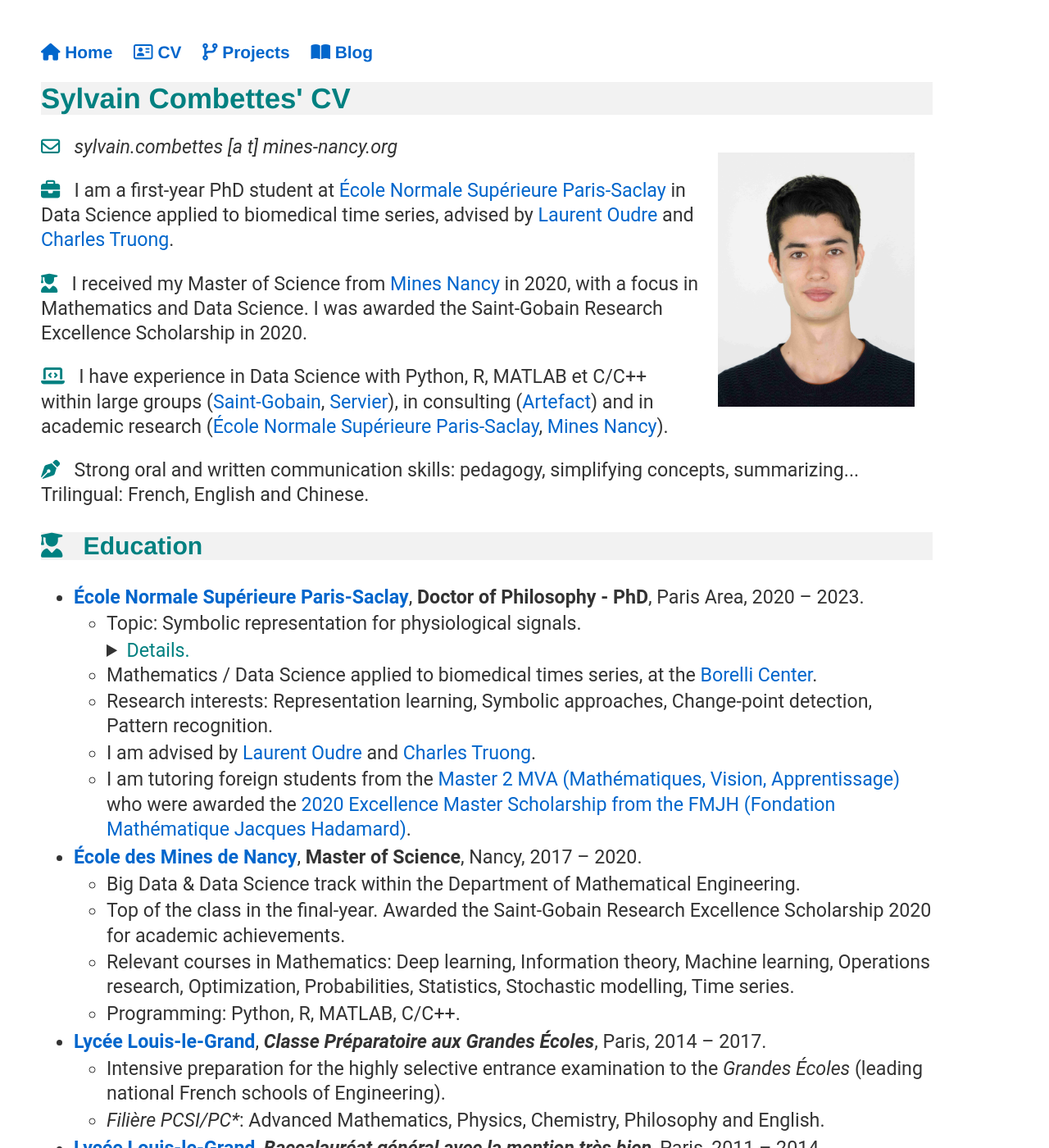
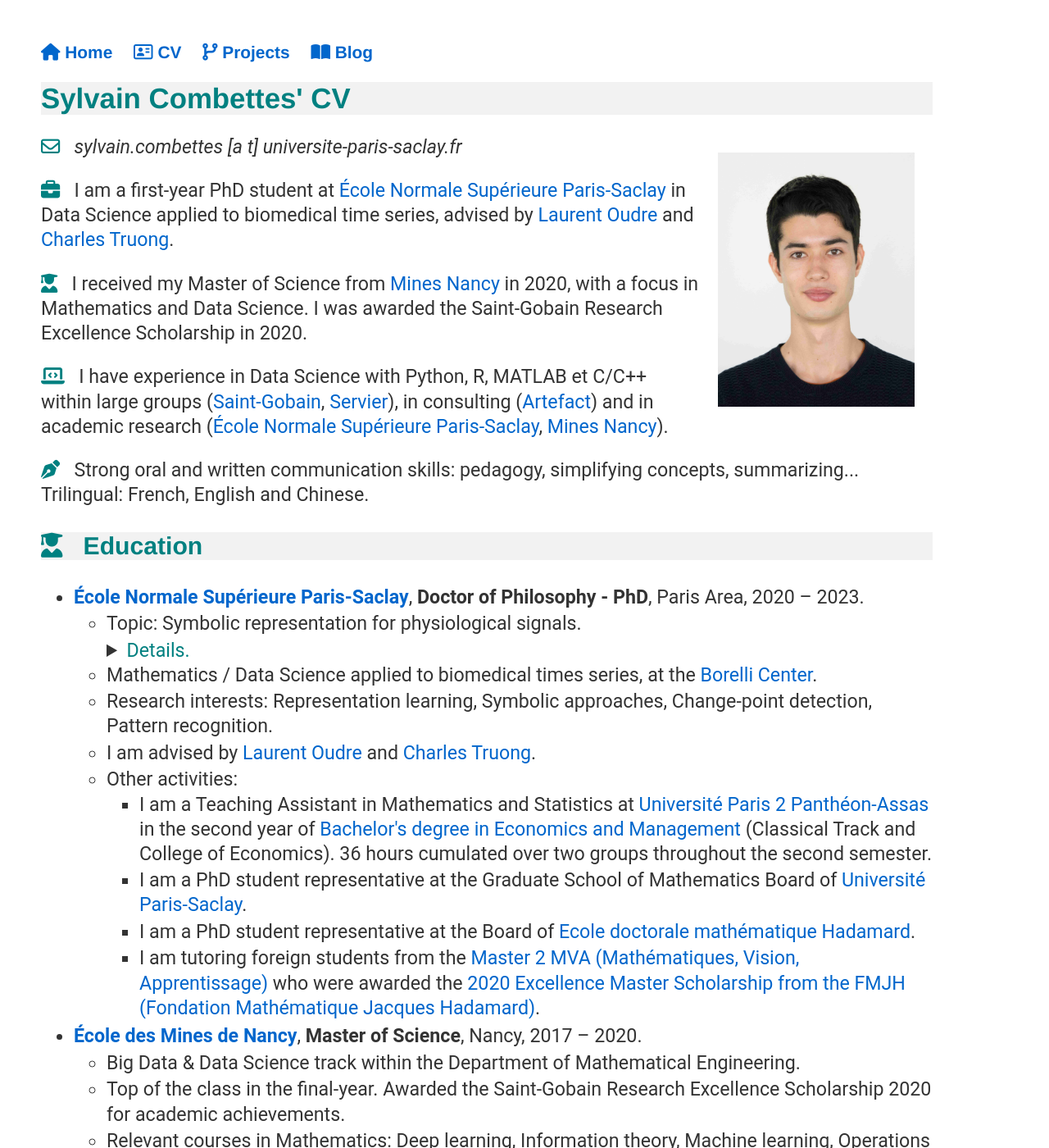
Before and after one commit to sylvaincom/sylvaincom.github.io, a Jekyll site: the page built from cv/index.html, in a window 1280 px wide and 1400 px high. Shown: the whole window at 82% size. Built offline with Jekyll 4.4.1, drawn with Linux system fonts in a browser that asks for light colours; nearby versions of some CDN libraries.

Commit message:
Updating the content

```diff
--- a/cv/index.html
+++ b/cv/index.html
@@ -13,7 +13,7 @@ title: Sylvain Combettes' CV
     </div>
 
     <div class="column">
-    <p> <i class="far fa-envelope" style="color:#008080"></i> &nbsp; <i>sylvain.combettes [a t] mines-nancy.org</i></p>
+    <p> <i class="far fa-envelope" style="color:#008080"></i> &nbsp; <i>sylvain.combettes [a t] universite-paris-saclay.fr</i></p>
 
     <p> <i class="fas fa-briefcase" style="color:#008080"></i> &nbsp; I am a first-year PhD student at <a href="https://en.wikipedia.org/wiki/%C3%89cole_normale_sup%C3%A9rieure_Paris-Saclay" target="_blank">École Normale Supérieure Paris-Saclay</a> in Data Science applied to biomedical time series, advised by <a href="http://www.laurentoudre.fr/" target="_blank">Laurent Oudre</a> and <a href="https://charles.doffy.net" target="_blank">Charles Truong</a>.</p>
 
@@ -41,10 +41,17 @@ title: Sylvain Combettes' CV
 		<ul>
 			<li>Topic: Symbolic representation for physiological signals.</li>
 			<details><summary><a style="color:#008080">Details.</a></summary>The objective of the thesis is to construct symbolic representations adapted for the processing of physiological data acquired during multi-sensor experimental protocols. The analysis of these heterogeneous data is particularly complex because of their multivariate, multimodal and non-stationary properties. The idea is to represent a data flow in the form of a series of symbols (barcodes), reflecting not only the temporal evolution of the observed phenomena, but also the evolution of the link between the different modalities. These representations will be based on the study of local phenomena observed in the data (stationary regimes or repetitive patterns) in order to adapt the representation to the physiological phenomena of interest. One of the stakes of this thesis is also to build adapted metrics allowing to compare these data, especially for longitudinal monitoring and inter-individual comparison.</details>
-			<li>Mathematics / Data Science applied to biomedical times series, at the <a href="https://www.centreborelli.fr/" target="_blank">Borelli Center</a>.</li>
+			<li>Mathematics / Data Science applied to biomedical times series, at the <a href="http://www.centreborelli.fr/" target="_blank">Borelli Center</a>.</li>
 			<li>Research interests: Representation learning, Symbolic approaches, Change-point detection, Pattern recognition.</li>
 			<li>I am advised by <a href="http://www.laurentoudre.fr/" target="_blank">Laurent Oudre</a> and <a href="https://charles.doffy.net" target="_blank">Charles Truong</a>.</li>
-			<li>I am tutoring foreign students from the <a href="https://www.master-mva.com" target="_blank">Master 2 MVA (Mathématiques, Vision, Apprentissage)</a> who were awarded the <a href="https://www.fondation-hadamard.fr/en/master-master-scholarship/master-491-call-applications" target="_blank">2020 Excellence Master Scholarship from the FMJH (Fondation Mathématique Jacques Hadamard)</a>.</li>
+			<li>Other activities:
+				<ul>
+					<li>I am a Teaching Assistant in Mathematics and Statistics at <a href="https://en.wikipedia.org/wiki/Paris_2_Panth%C3%A9on-Assas_University" target="_blank">Université Paris 2 Panthéon-Assas</a> in the second year of <a href="https://www.u-paris2.fr/fr/formations/offre-de-formation/licence-economie-et-gestion" target="_blank">Bachelor's degree in Economics and Management</a> (Classical Track and College of Economics). 36 hours cumulated over two groups throughout the second semester.</li>
+					<li>I am a PhD student representative at the Graduate School of Mathematics Board of <a href=" https://www.universite-paris-saclay.fr/en/graduate-school-mathematics" target="_blank">Université Paris-Saclay</a>.</li>
+					<li>I am a PhD student representative at the Board of <a href=" https://www.universite-paris-saclay.fr/en/doctoral-schools/doctoral-school-mathematics-hadamard-edmh" target="_blank">Ecole doctorale mathématique Hadamard</a>.</li>
+					<li>I am tutoring foreign students from the <a href="https://www.master-mva.com" target="_blank">Master 2 MVA (Mathématiques, Vision, Apprentissage)</a> who were awarded the <a href="https://www.fondation-hadamard.fr/en/master-master-scholarship/master-491-call-applications" target="_blank">2020 Excellence Master Scholarship from the FMJH (Fondation Mathématique Jacques Hadamard)</a>.</li>
+				</ul>
+			</li>
 		</ul>
 
 	<li><b><a href="https://en.wikipedia.org/wiki/%C3%89cole_nationale_sup%C3%A9rieure_des_mines_de_Nancy" target="_blank">École des Mines de Nancy</a></b>, <b>Master of Science</b>, Nancy, 2017 &ndash; 2020.</li>
--- a/index.html
+++ b/index.html
@@ -7,7 +7,7 @@ title: Sylvain Combettes' homepage
 
 <h1> Welcome to Sylvain Combettes' homepage!</h1>
 
-<p> <i class="far fa-address-card" style="color:#008080"></i> &nbsp; I am a first-year PhD student in Data Science at the <a href="https://www.centreborelli.fr/" target="_blank">Borelli Center</a>, a research department of <a href="https://ens-paris-saclay.fr/en" target="_blank">École Normale Supérieure Paris-Saclay</a>. I am advised by <a href="http://www.laurentoudre.fr" target="_blank">Laurent Oudre</a> and <a href="https://charles.doffy.net" target="_blank">Charles Truong</a>.</br>
+<p> <i class="far fa-address-card" style="color:#008080"></i> &nbsp; I am a first-year PhD student in Data Science at the <a href="http://www.centreborelli.fr/" target="_blank">Borelli Center</a>, a research department of <a href="https://ens-paris-saclay.fr/en" target="_blank">École Normale Supérieure Paris-Saclay</a>. I am advised by <a href="http://www.laurentoudre.fr" target="_blank">Laurent Oudre</a> and <a href="https://charles.doffy.net" target="_blank">Charles Truong</a>.</br>
 I am focusing on a symbolic representation for physiological signals (biomedical time series). Research interests: Representation learning, Symbolic approaches, Change-point detection, Pattern recognition.</p>
 
 <details><summary><a style="color:#008080">Details.</a></summary>The objective of the thesis is to construct symbolic representations adapted for the processing of physiological data acquired during multi-sensor experimental protocols. The analysis of these heterogeneous data is particularly complex because of their multivariate, multimodal and non-stationary properties. The idea is to represent a data flow in the form of a series of symbols (barcodes), reflecting not only the temporal evolution of the observed phenomena, but also the evolution of the link between the different modalities. These representations will be based on the study of local phenomena observed in the data (stationary regimes or repetitive patterns) in order to adapt the representation to the physiological phenomena of interest. One of the stakes of this thesis is also to build adapted metrics allowing to compare these data, especially for longitudinal monitoring and inter-individual comparison.</details>
@@ -16,7 +16,7 @@ I am focusing on a symbolic representation for physiological signals (biomedical
 
 <p> <i class="fas fa-book-open" style="color:#008080"></i> &nbsp; On my <a href="/blog/">blog</a>, I mainly post about artificial intelligence and machine learning on both technical and non-technical aspects.</p>
 
-<p> <i class="far fa-envelope" style="color:#008080"></i> &nbsp; <i>sylvain.combettes [a t] mines-nancy.org</i></p>
+<p> <i class="far fa-envelope" style="color:#008080"></i> &nbsp; <i>sylvain.combettes [a t] universite-paris-saclay.fr</i></p>
 
 <img src="img/home.jpg" alt="AI" class="center" style="width:500px" style="max-width:60%">
 <center><p style="font-size:0.6em"> Photo by <a href="https://unsplash.com/@franki" target="_blank">Franki Chamaki</a> from <a href="https://unsplash.com/" target="_blank">Unsplash</a>.</p></center>
```
